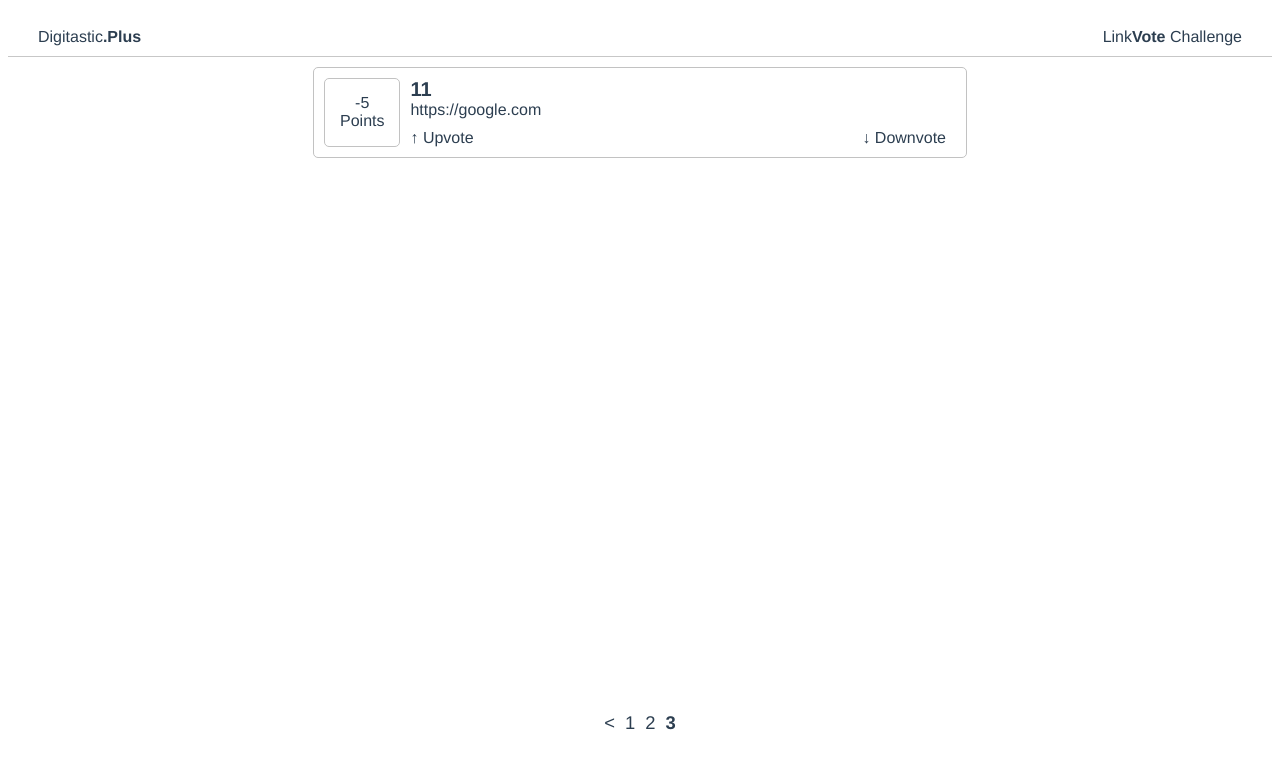
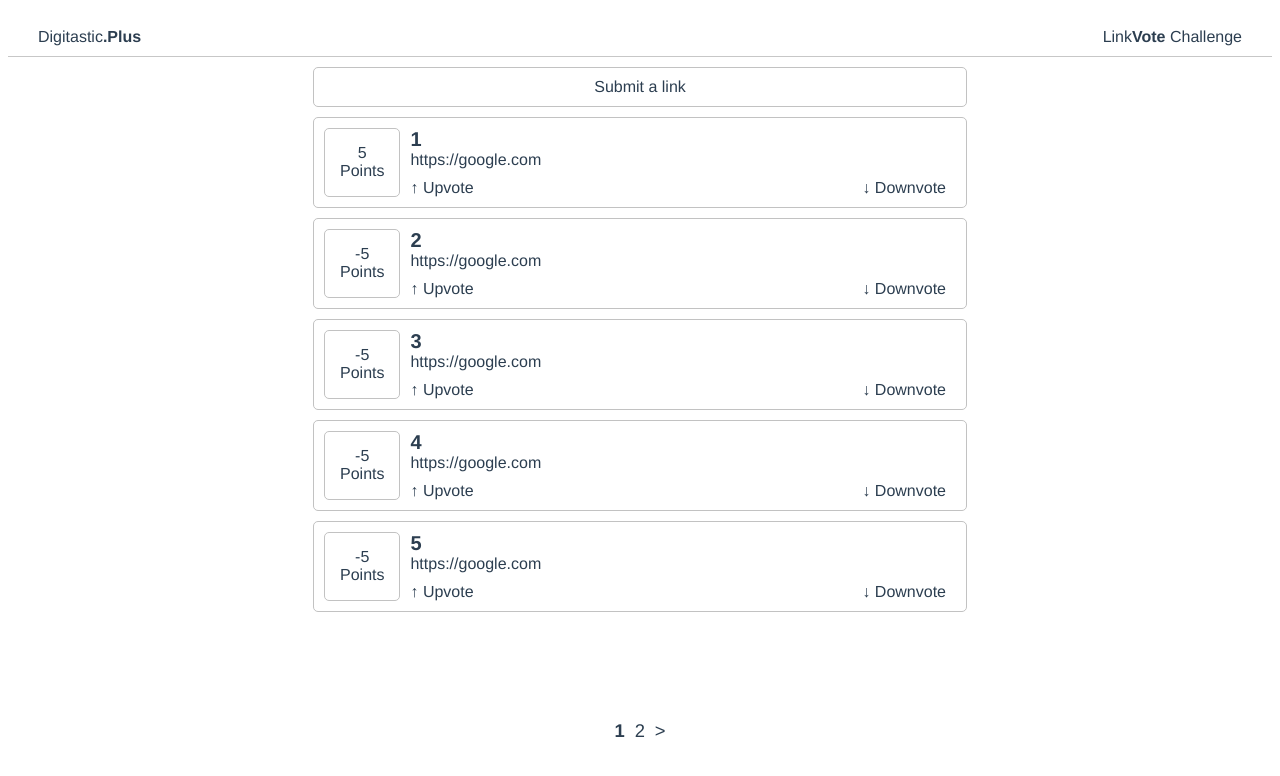
Before and after one commit to okb1100/link-vote-challenge, a Vue app: page / in a window 1280 px wide. Shown: the top 776 px of the page. Built offline with nearby package versions, Linux system fonts and the light colour scheme.

Commit message:
Add routing

```diff
--- a/package.json
+++ b/package.json
@@ -9,11 +9,13 @@
   },
   "dependencies": {
     "core-js": "^3.6.5",
-    "vue": "^2.6.11"
+    "vue": "^2.6.11",
+    "vue-router": "^3.2.0"
   },
   "devDependencies": {
     "@vue/cli-plugin-babel": "~4.5.0",
     "@vue/cli-plugin-eslint": "~4.5.0",
+    "@vue/cli-plugin-router": "~4.5.0",
     "@vue/cli-service": "~4.5.0",
     "babel-eslint": "^10.1.0",
     "eslint": "^6.7.2",
--- a/src/App.vue
+++ b/src/App.vue
@@ -1,6 +1,6 @@
 <template>
   <div id="app">
-    <Header>
+     <Header>
       <template v-slot:brand>
         <span>Digitastic<strong>.Plus</strong></span>
       </template>
@@ -8,120 +8,19 @@
         <span>Link<strong>Vote</strong> Challenge</span>
       </template>
     </Header>
-    <div class="links-container">
-      <div class="links-inner-container">
-        <LinkCard
-          v-for="item in items.filter(
-            (item, index) =>
-              index + 1 > (currentPage - 1) * pageSize &&
-              index < currentPage * pageSize
-          )"
-          :title="item.name"
-          :url="item.url"
-          :points="item.points"
-          :key="item.id"
-        />
-      </div>
-
-      <Pagination
-        @set-page="handlePageChange"
-        v-if="items.length > pageSize"
-        :currentPage="currentPage"
-        :totalPages="Math.ceil(items.length / pageSize)"
-      />
-    </div>
+    <router-view/>
   </div>
 </template>
 
 <script>
 import Header from "./components/Header.vue";
-import LinkCard from "./components/LinkCard.vue";
-import Pagination from "./components/Pagination.vue";
+
 export default {
   name: "App",
   components: {
-    Header,
-    LinkCard,
-    Pagination,
-  },
-  methods: {
-    handlePageChange(value) {
-      this.currentPage = value;
-    },
-  },
-  data: () => ({
-    pageSize: 5,
-    currentPage: 3,
-    items: [
-      {
-        id: "uuid-1",
-        name: "1",
-        url: "https://google.com",
-        points: 5,
-      },
-      {
-        id: "uuid-2",
-        name: "2",
-        url: "https://google.com",
-        points: -5,
-      },
-      {
-        id: "uuid-2",
-        name: "3",
-        url: "https://google.com",
-        points: -5,
-      },
-      {
-        id: "uuid-2",
-        name: "4",
-        url: "https://google.com",
-        points: -5,
-      },
-      {
-        id: "uuid-2",
-        name: "5",
-        url: "https://google.com",
-        points: -5,
-      },
-      {
-        id: "uuid-2",
-        name: "6",
-        url: "https://google.com",
-        points: -5,
-      },
-      {
-        id: "uuid-2",
-        name: "7",
-        url: "https://google.com",
-        points: -5,
-      },
-      {
-        id: "uuid-2",
-        name: "8",
-        url: "https://google.com",
-        points: -5,
-      },
-      {
-        id: "uuid-2",
-        name: "9",
-        url: "https://google.com",
-        points: -5,
-      },
-      {
-        id: "uuid-2",
-        name: "10",
-        url: "https://google.com",
-        points: -5,
-      },
-      {
-        id: "uuid-2",
-        name: "11",
-        url: "https://google.com",
-        points: -5,
-      },
-    ],
-  }),
-};
+    Header
+  }
+}
 </script>
 
 <style>
@@ -133,15 +32,16 @@ export default {
   color: #2c3e50;
 }
 
-.links-container {
-  display: flex;
-  flex-direction: column;
+#nav {
+  padding: 30px;
 }
 
-.links-inner-container {
-  display: flex;
-  align-items: center;
-  flex-direction: column;
-  min-height: 80vh;
+#nav a {
+  font-weight: bold;
+  color: #2c3e50;
+}
+
+#nav a.router-link-exact-active {
+  color: #42b983;
 }
 </style>
--- /dev/null
+++ b/src/components/Card.vue
@@ -0,0 +1,41 @@
+<template>
+  <div class="card-container" :class="{pointer: pointer}">
+    <slot></slot>
+  </div>
+</template>
+
+<script>
+export default {
+  props: {
+    pointer: Boolean,
+  }
+};
+</script>
+
+<style>
+.card-container {
+  padding: 10px;
+  border: 1px solid #c2c2c2;
+  border-radius: 5px;
+  width: 90%;
+  margin-top: 10px;
+  display: flex;
+  flex-direction: row;
+  justify-content: space-evenly;
+  transition: box-shadow 200ms;
+  position: relative;
+}
+
+.pointer{
+  cursor: pointer;
+}
+
+@media screen and (min-width: 992px) {
+  .card-container {
+    width: 50%;
+  }
+}
+.card-container:hover {
+  box-shadow: 0px 0px 10px#c2c2c2;
+}
+</style>
--- /dev/null
+++ b/src/components/Container.vue
@@ -0,0 +1,21 @@
+<template>
+  <div class="container">
+      <slot></slot>
+  </div>
+</template>
+
+<script>
+export default {
+    name: "Container"
+}
+</script>
+
+<style>
+
+.container {
+  display: flex;
+  align-items: center;
+  flex-direction: column;
+  min-height: 81vh;
+}
+</style>
--- a/src/components/LinkCard.vue
+++ b/src/components/LinkCard.vue
@@ -1,57 +1,41 @@
 <template>
-    <div class="link-card-container">
-        <PointsCounter :points="points"/>
+  <Card class="link-card-container">
+    <PointsCounter :points="points" />
     <div class="info">
-            <div class="link-card-title">{{title}}</div>
-            <div class="link-card-url"><a :href="url">{{url}}</a></div>
+      <div class="link-card-title">{{ title }}</div>
+      <div class="link-card-url">
+        <a :href="url">{{ url }}</a>
+      </div>
       <div class="vote-container">
-                <VoteButton type="up"/>
-                <VoteButton type="down"/>
+        <VoteButton type="up" />
+        <VoteButton type="down" />
       </div>
     </div>
-        <div class="link-card-delete">
-            &times;
-        </div>
-    </div>
+    <div class="link-card-delete">&times;</div>
+  </Card>
 </template>
 
 <script>
-import PointsCounter from './PointsCounter.vue'
-import VoteButton from './VoteButton.vue'
+import PointsCounter from "./PointsCounter.vue";
+import Card from "./Card.vue";
+import VoteButton from "./VoteButton.vue";
 export default {
   name: "LinkCard",
   components: {
     PointsCounter,
-        VoteButton
+    VoteButton,
+    Card,
   },
   props: {
     title: String,
     url: String,
     points: Number,
-    }
-}
+  },
+};
 </script>
 
 <style>
-
-    .link-card-container{
-        padding: 10px;
-        border: 1px solid #c2c2c2;
-        border-radius: 5px;
-        width: 90%;
-        margin-top: 10px;
-        display: flex;
-        flex-direction: row;
-        justify-content: space-evenly;
-        transition: box-shadow 200ms;
-        position: relative;
-    }
-
-    .link-card-container:hover{
-        box-shadow: 0px 0px 10px#c2c2c2;
-    }
-
-    .link-card-delete{
+.link-card-delete {
   transition: opacity 300ms;
   opacity: 0;
   cursor: pointer;
@@ -66,11 +50,11 @@ export default {
   box-shadow: 0px 0px 10px #c2c2c2;
 }
 
-    .link-card-container:hover .link-card-delete{
+.link-card-container:hover .link-card-delete {
   opacity: 1;
 }
 
-    .info{
+.info {
   width: 90%;
   padding: 0 10px 0 10px;
   display: flex;
@@ -78,28 +62,24 @@ export default {
   align-items: flex-start;
 }
 
-    .vote-container{
+.vote-container {
   width: 100%;
   display: flex;
   flex-direction: row;
   justify-content: space-between;
-        margin-top: 10px
+  margin-top: 10px;
 }
 
-    .link-card-title{
+.link-card-title {
   font-weight: bold;
   font-size: 1.25em;
 }
 
-    .link-card-url a, .link-card-url a:hover, .link-card-url a:visited, .link-card-url a:active{
+.link-card-url a,
+.link-card-url a:hover,
+.link-card-url a:visited,
+.link-card-url a:active {
   color: inherit;
   text-decoration: inherit;
 }
-
-    @media screen and (min-width: 992px) {
-        .link-card-container{
-            width: 50%;
-        }
-    }
-
 </style>
--- a/src/components/Pagination.vue
+++ b/src/components/Pagination.vue
@@ -1,22 +1,26 @@
 <template>
   <div class="pagination-container">
     <div
-        v-on:click="setPage(currentPage-1)"
-        class="pagination-arrow" v-if="currentPage > 1">
+      @click="setPage(currentPage - 1)"
+      class="pagination-arrow"
+      v-if="currentPage > 1"
+    >
       &lt;
     </div>
     <div
       class="pagination-number"
-            v-bind:class="{ current: currentPage === page}"
+      v-bind:class="{ current: currentPage === page }"
       :key="page"
       v-for="page in pagesArray"
-            v-on:click="setPage(page)"
+      @click="setPage(page)"
     >
-            {{page}}
+      {{ page }}
     </div>
     <div
-        v-on:click="setPage(currentPage+1)"
-        class="pagination-arrow" v-if="currentPage < pagesArray.length">
+      @click="setPage(currentPage + 1)"
+      class="pagination-arrow"
+      v-if="currentPage < pagesArray.length"
+    >
       &gt;
     </div>
   </div>
@@ -27,37 +31,38 @@ export default {
   name: "Pagination",
   props: {
     currentPage: Number,
-        totalPages: Number
+    totalPages: Number,
   },
   computed: {
     pagesArray() {
-            return [...Array(this.totalPages).keys()].map(i => i+1)
-        }
+      return [...Array(this.totalPages).keys()].map((i) => i + 1);
+    },
   },
   methods: {
     setPage(page) {
-            this.$emit('set-page', page)
-        }
-    }
-}
+      this.$emit("set-page", page);
+    },
+  },
+};
 </script>
 
 <style>
-    .pagination-container{
+.pagination-container {
   display: flex;
   flex-direction: row;
   margin: 10px 0 10px 0;
   font-size: 1.15em;
-        align-self: center;
-        justify-self: flex-end;
+  align-items: center;
+  justify-content: center;
 }
 
-    .pagination-number, .pagination-arrow{
+.pagination-number,
+.pagination-arrow {
   padding: 5px;
   cursor: pointer;
 }
 
-    .pagination-number.current{
+.pagination-number.current {
   font-weight: bold;
 }
 </style>
--- a/src/main.js
+++ b/src/main.js
@@ -1,8 +1,10 @@
 import Vue from 'vue'
 import App from './App.vue'
+import router from './router'
 
 Vue.config.productionTip = false
 
 new Vue({
-  render: h => h(App),
+  router,
+  render: h => h(App)
 }).$mount('#app')
--- /dev/null
+++ b/src/router/index.js
@@ -0,0 +1,27 @@
+import Vue from 'vue'
+import VueRouter from 'vue-router'
+import LinkList from '../views/LinkList.vue'
+import LinkAdd from '../views/LinkAdd.vue'
+
+Vue.use(VueRouter)
+
+const routes = [
+  {
+    path: '/',
+    name: 'LinkList',
+    component: LinkList
+  },
+  {
+    path: '/add',
+    name: 'LinkAdd',
+    component: LinkAdd
+  }
+]
+
+const router = new VueRouter({
+  mode: 'history',
+  base: process.env.BASE_URL,
+  routes
+})
+
+export default router
--- /dev/null
+++ b/src/views/LinkAdd.vue
@@ -0,0 +1,28 @@
+<template>
+<Container>
+  <Card :pointer="true" @click.native="showListPage">
+      &lt; Return to list
+  </Card>
+  <h3>Add New Link</h3>
+  <form action=""></form>
+</Container>
+</template>
+
+<script>
+import Card from "../components/Card.vue"
+import Container from '../components/Container.vue'
+
+export default {
+  components: { Card, Container },
+    name: "LinkAdd",
+    methods:{
+        showListPage(){
+            this.$router.go(-1)
+        }
+    }
+}
+</script>
+
+<style>
+
+</style>
--- /dev/null
+++ b/src/views/LinkList.vue
@@ -0,0 +1,111 @@
+<template>
+  <div>
+
+
+      <Container>
+        <Card :pointer="true" @click.native="showSubmitPage">
+          Submit a link
+        </Card>
+        <LinkCard
+          v-for="item in items.filter(
+            (item, index) =>
+              index + 1 > (currentPage - 1) * pageSize &&
+              index < currentPage * pageSize
+          )"
+          :title="item.name"
+          :url="item.url"
+          :points="item.points"
+          :key="item.id"
+        />
+      </Container>
+
+      <Pagination
+        @set-page="handlePageChange"
+        v-if="items.length > pageSize"
+        :currentPage="currentPage"
+        :totalPages="Math.ceil(items.length / pageSize)"
+      />
+    </div>
+</template>
+
+<script>
+import LinkCard from "../components/LinkCard.vue";
+import Pagination from "../components/Pagination.vue";
+import Card from "../components/Card.vue";
+import Container from '../components/Container.vue';
+export default {
+  name: "LinkList",
+  components: {
+    LinkCard,
+    Pagination,
+    Card,
+    Container,
+  },
+  methods: {
+    handlePageChange(value) {
+      this.currentPage = value;
+    },
+    showSubmitPage(){
+      this.$router.push('add')
+    }
+  },
+  data: () => ({
+    pageSize: 5,
+    currentPage: 1,
+    items: [
+      {
+        id: "uuid-1",
+        name: "1",
+        url: "https://google.com",
+        points: 5,
+      },
+      {
+        id: "uuid-2",
+        name: "2",
+        url: "https://google.com",
+        points: -5,
+      },
+      {
+        id: "uuid-2",
+        name: "3",
+        url: "https://google.com",
+        points: -5,
+      },
+      {
+        id: "uuid-2",
+        name: "4",
+        url: "https://google.com",
+        points: -5,
+      },{
+        id: "uuid-2",
+        name: "5",
+        url: "https://google.com",
+        points: -5,
+      },
+      {
+        id: "uuid-2",
+        name: "6",
+        url: "https://google.com",
+        points: -5,
+      },
+
+    ],
+  }),
+};
+</script>
+
+<style>
+#app {
+  font-family: Avenir, Helvetica, Arial, sans-serif;
+  -webkit-font-smoothing: antialiased;
+  -moz-osx-font-smoothing: grayscale;
+  text-align: center;
+  color: #2c3e50;
+}
+
+.links-container {
+  display: flex;
+  flex-direction: column;
+}
+
+</style>
```
Also changed, not shown: 1 other file (tests, documents, lock files or other folders). Lines whose indentation alone changed are shown as unchanged.
